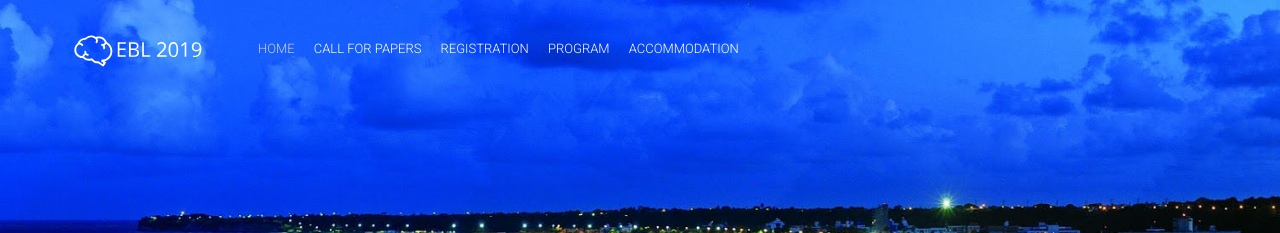
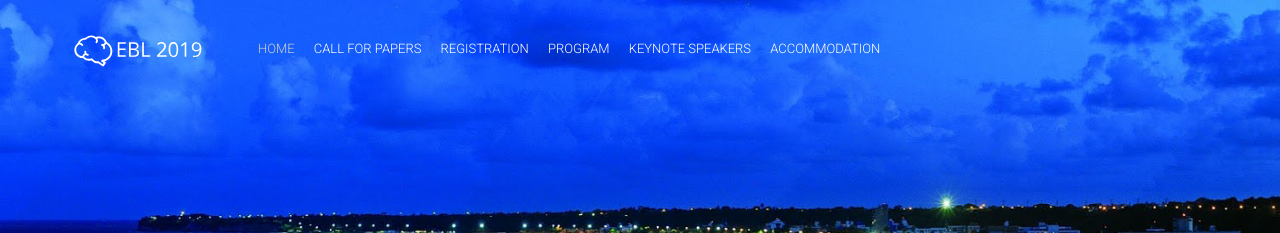
Before and after one commit to brunobruck/ebl, a Jekyll site: the page built from index.html, in a window 1280 px wide. Shown: the top 233 px of the page. Built offline with Jekyll 4.4.1, drawn with Linux system fonts in a browser that asks for light colours; nearby versions of some CDN libraries.

Commit message:
new version

```diff
--- a/_config.yml
+++ b/_config.yml
@@ -26,6 +26,7 @@ navigationLinks:
  - {permalink: "/blog/call-for-papers", text: "Call for Papers"}
  - {permalink: "/blog/registration", text: "Registration"}
  - {permalink: "/blog/program", text: "Program"}
+ - {permalink: "/speakers", text: "Keynote Speakers"}
  - {permalink: "/blog/accommodation", text: "Accommodation"}
 
 # Hero Block
```
